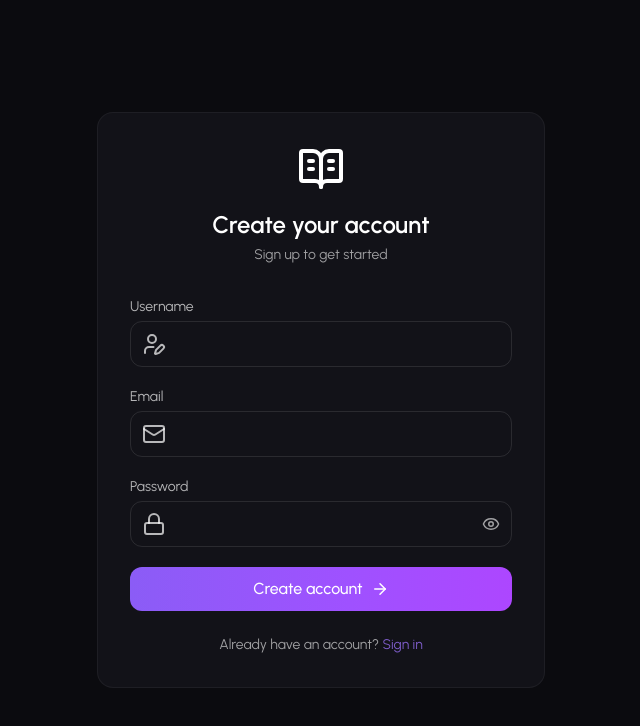
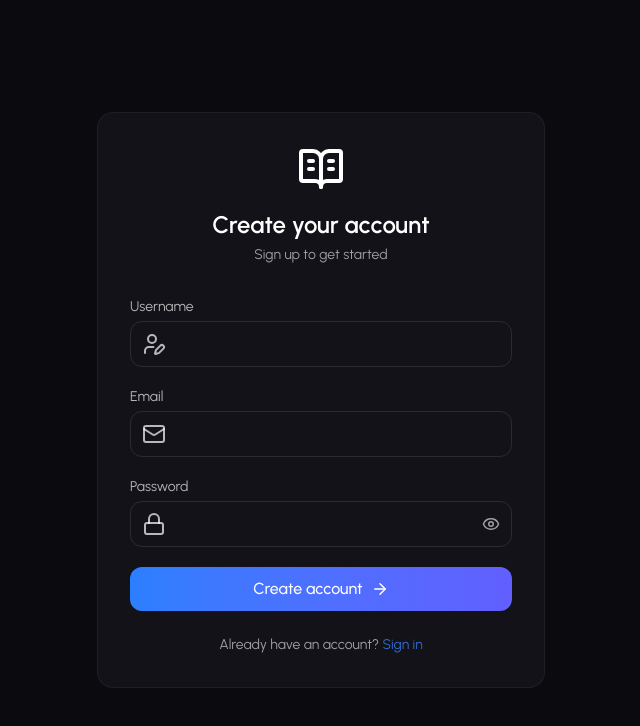
Before and after one commit to vividron/studysense-ai, a React app in the folder frontend/: page /signup in a window 1280 px wide. Shown: the top 726 px of the page, without its empty margins (319-959 px from the left). Built offline with nearby package versions, Linux system fonts and the light colour scheme; no server answers; the HTML template or start-up script is replaced by a standard one.

Commit message:
refactor(frontend): Change auth page button color.

```diff
--- a/frontend/src/index.css
+++ b/frontend/src/index.css
@@ -20,8 +20,7 @@
   --bg-surface: #121218;
   --bg-surface-hover: #18181F;
 
-  --primary: #8B5CF6;
-  --primary-soft: rgba(126, 93, 202);
+  --primary: #3B82F6;
 }
 
 @layer base {
--- a/frontend/src/pages/auth/SignInPage.jsx
+++ b/frontend/src/pages/auth/SignInPage.jsx
@@ -64,7 +64,7 @@ const SignInPage = () => {
               <Mail
                 className={`absolute left-3 top-1/2 -translate-y-1/2 transition ${errors.email
                   ? "text-red-400 group-focus-within:text-red-400"
-                  : "text-white/70 group-focus-within:text-(--primary-soft)"
+                  : "text-white/70 group-focus-within:text-(--primary)/80"
                   }`}
               />
               <input
@@ -89,7 +89,7 @@ const SignInPage = () => {
               <Lock
                 className={`absolute left-3 top-1/2 -translate-y-1/2 transition ${errors.password
                   ? "text-red-400 group-focus-within:text-red-400"
-                  : "text-white/70 group-focus-within:text-(--primary-soft)"
+                  : "text-white/70 group-focus-within:text-(--primary)/80"
                   }`}
               />
               <input
@@ -119,11 +119,8 @@ const SignInPage = () => {
           <button
             type="submit"
             disabled={isSubmitting}
-            className="w-full mt-2 flex items-center justify-center gap-2
-           rounded-xl bg-(--primary) bg-linear-to-r from-(--primary) to-purple-500 py-2.5
-           font-medium text-white
-           hover:opacity-90 disabled:opacity-60
-           transition;"
+            className="w-full mt-2 flex items-center justify-center gap-2 rounded-xl bg-(--primary) bg-linear-to-r
+            from-blue-500 to-indigo-500 py-2.5 font-medium text-white hover:opacity-90 disabled:opacity-60 transition;"
           >
             {isSubmitting ? "Signing in..." : (
               <>
@@ -136,7 +133,7 @@ const SignInPage = () => {
 
         <p className="mt-6 text-center text-sm text-white/60">
           Don't have an account?{" "}
-          <Link to="/signup" className="text-(--primary-soft) hover:underline">
+          <Link to="/signup" className="text-(--primary)/80 hover:text-(--primary) hover:underline">
             Sign up
           </Link>
         </p>
--- a/frontend/src/pages/auth/SignUpPage.jsx
+++ b/frontend/src/pages/auth/SignUpPage.jsx
@@ -65,7 +65,7 @@ const SignUpPage = () => {
               <UserPen
                 className={`absolute left-3 top-1/2 -translate-y-1/2 transition ${errors.username
                   ? "text-red-400 group-focus-within:text-red-400"
-                  : "text-white/70 group-focus-within:text-(--primary-soft)"
+                  : "text-white/70 group-focus-within:text-(--primary)/80"
                   }`}
               />
               <input
@@ -90,7 +90,7 @@ const SignUpPage = () => {
               <Mail
                 className={`absolute left-3 top-1/2 -translate-y-1/2 transition ${errors.email
                   ? "text-red-400 group-focus-within:text-red-400"
-                  : "text-white/70 group-focus-within:text-(--primary-soft)"
+                  : "text-white/70 group-focus-within:text-(--primary)/80"
                   }`}
               />
               <input
@@ -115,7 +115,7 @@ const SignUpPage = () => {
               <Lock
                 className={`absolute left-3 top-1/2 -translate-y-1/2 transition ${errors.password
                   ? "text-red-400 group-focus-within:text-red-400"
-                  : "text-white/70 group-focus-within:text-(--primary-soft)"
+                  : "text-white/70 group-focus-within:text-(--primary)/80"
                   }`}
               />
               <input
@@ -145,11 +145,8 @@ const SignUpPage = () => {
           <button
             type="submit"
             disabled={isSubmitting}
-            className="w-full mt-2 flex items-center justify-center gap-2
-           rounded-xl bg-(--primary) bg-linear-to-r from-(--primary) to-purple-500 py-2.5
-           font-medium text-white
-           hover:opacity-90 disabled:opacity-60
-           transition;"
+            className="w-full mt-2 flex items-center justify-center gap-2 rounded-xl bg-(--primary) bg-linear-to-r
+            from-blue-500 to-indigo-500 py-2.5 font-medium text-white hover:opacity-90 disabled:opacity-60 transition;"
           >
             {isSubmitting ? "Signing in..." : (
               <>
@@ -162,7 +159,7 @@ const SignUpPage = () => {
 
         <p className="mt-6 text-center text-sm text-white/60">
           Already have an account?{" "}
-          <Link to="/signin" className="text-(--primary-soft) hover:underline">
+          <Link to="/signin" className="text-(--primary)/80 hover:text-(--primary) hover:underline">
             Sign in
           </Link>
         </p>
```
